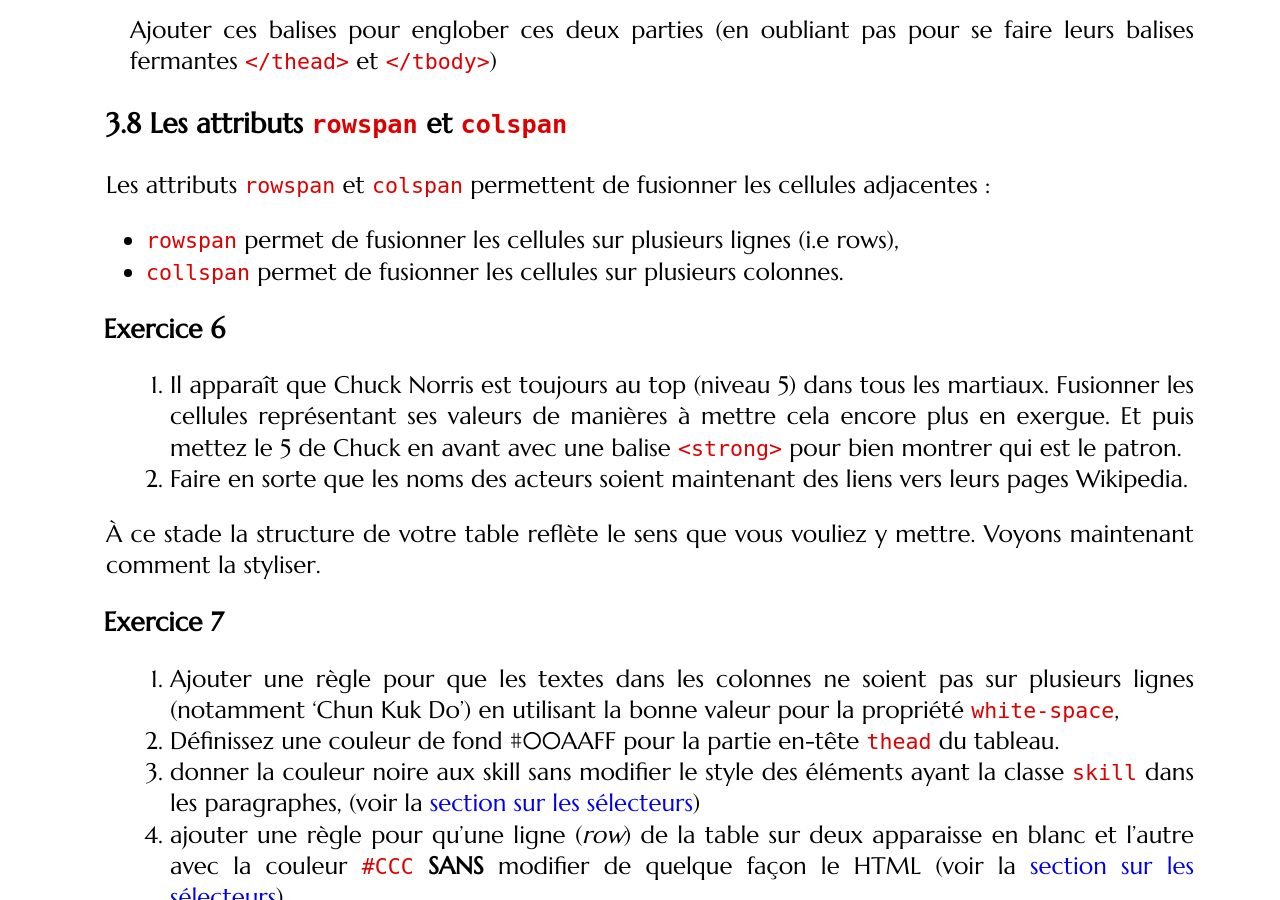
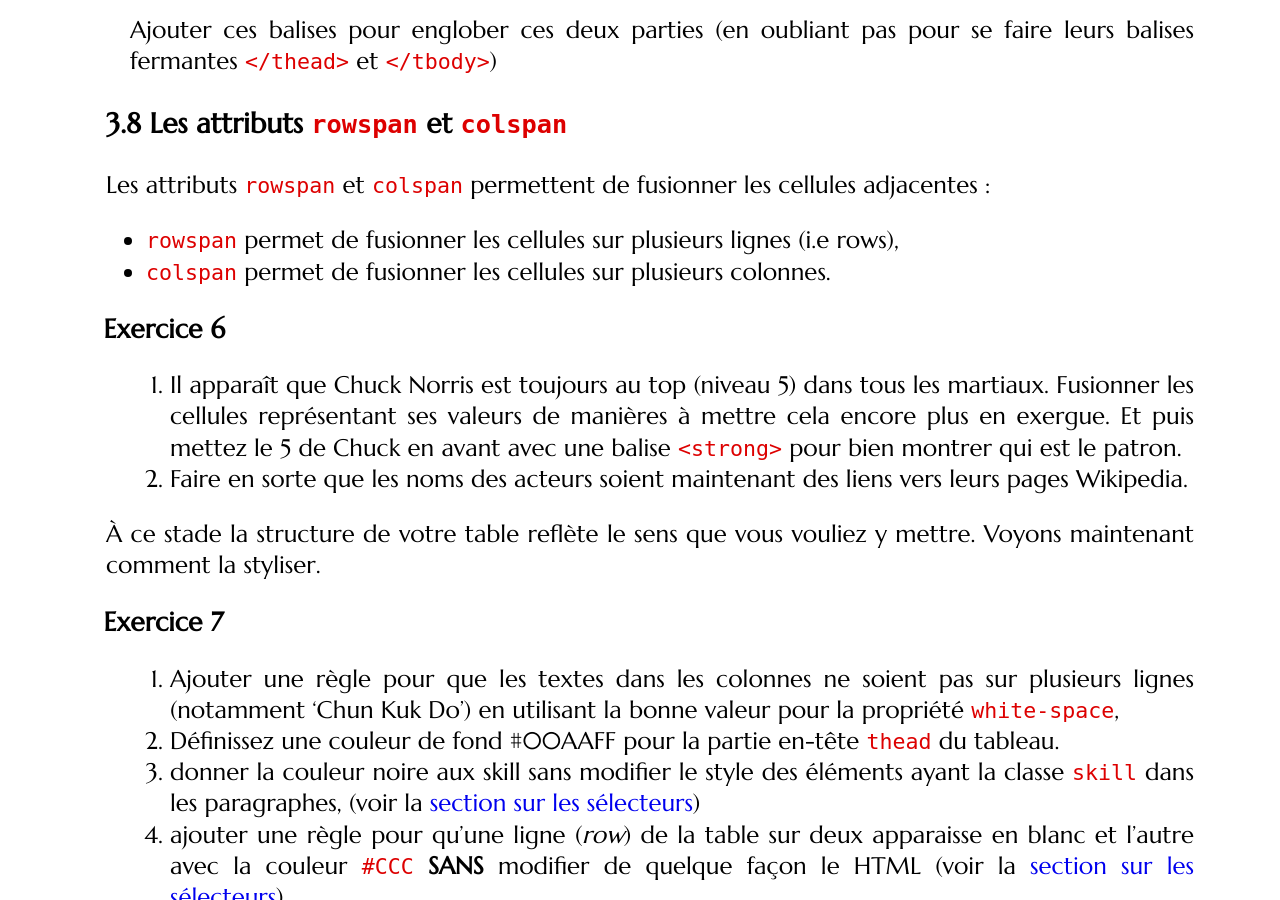
Before and after one commit to romainlebreton/R1.02-DeveloppementInterfacesWeb, a Jekyll site: the page built from tutorials/tutorial2.md, in a window 1280 px wide and 900 px high, scrolled down 8909 px. Built offline with Jekyll 4.4.1, drawn with Linux system fonts in a browser that asks for light colours; some web fonts are replaced; comment, search, counter and statistics services are not loaded.

Commit message:
typo coll

````diff
--- a/tutorials/tutorial2.md
+++ b/tutorials/tutorial2.md
@@ -355,7 +355,7 @@
 Les attributs ```rowspan``` et ```colspan``` permettent de fusionner les cellules adjacentes :
 
  * ```rowspan``` permet de fusionner les cellules sur plusieurs lignes (i.e rows),
- * ```collspan``` permet de fusionner les cellules sur plusieurs colonnes.
+ * ```colspan``` permet de fusionner les cellules sur plusieurs colonnes.
 
 <div class="exercise">
 
````
